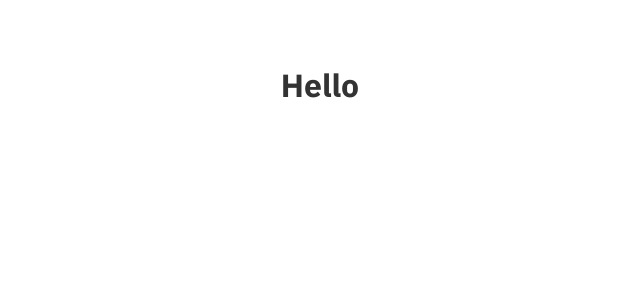
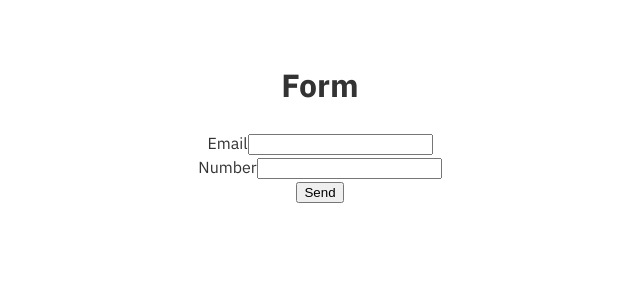
Before and after one commit to kumancev/3205-test-assignment, a React (Vite) app in the folder client/: page / in a window 1280 px wide. Shown: the top 300 px of the page, without its empty margins (320-960 px from the left). Built offline with nearby package versions, Linux system fonts and the light colour scheme.

Commit message:
add axios & init searchForm

```diff
--- a/client/package.json
+++ b/client/package.json
@@ -10,8 +10,10 @@
     "preview": "vite preview"
   },
   "dependencies": {
+    "axios": "^1.4.0",
     "react": "^18.2.0",
-    "react-dom": "^18.2.0"
+    "react-dom": "^18.2.0",
+    "react-hook-form": "^7.45.0"
   },
   "devDependencies": {
     "@types/react": "^18.0.37",
--- a/client/src/App.tsx
+++ b/client/src/App.tsx
@@ -1,9 +1,10 @@
 import './App.css'
+import SearchForm from './components/SearchForm/SearchForm'
 
 function App() {
   return (
     <>
-      <h1>Hello</h1>
+      <SearchForm />
     </>
   )
 }
--- /dev/null
+++ b/client/src/api/config.ts
@@ -0,0 +1,7 @@
+import axios from 'axios'
+
+const api = axios.create({
+  baseURL: 'http://127.0.0.1:3001',
+})
+
+export default api
--- /dev/null
+++ b/client/src/components/SearchForm/SearchForm.tsx
@@ -0,0 +1,88 @@
+import { useRef, useState } from 'react'
+import { useForm, SubmitHandler } from 'react-hook-form'
+import axios, { CancelTokenSource } from 'axios'
+import api from '../../api/config'
+
+type Inputs = {
+  email: string
+  number: string
+}
+
+function SearchForm() {
+  const {
+    register,
+    handleSubmit,
+    formState: { errors },
+    reset,
+  } = useForm<Inputs>()
+  const [isLoading, setIsLoading] = useState(false)
+  const [error, setError] = useState('')
+  const cancelTokenSource = useRef<CancelTokenSource | null>(null)
+
+  const onSubmit: SubmitHandler<Inputs> = async (data) => {
+    try {
+      setIsLoading(true)
+      setError('')
+
+      console.log(data)
+
+      if (cancelTokenSource.current) {
+        cancelTokenSource.current.cancel('Operation canceled by the user')
+      }
+
+      cancelTokenSource.current = axios.CancelToken.source()
+
+      const formattedData = {
+        ...data,
+        number: data.number ? data.number.replace(/-/g, '') : '',
+      }
+
+      const response = await api.post('/search', formattedData, {
+        cancelToken: cancelTokenSource.current.token,
+      })
+
+      console.log(response.data)
+
+      reset()
+    } catch (error) {
+      if (axios.isCancel(error)) {
+        console.log('Request canceled', error.message)
+      } else {
+        setError('An error occurred while sending data')
+      }
+    } finally {
+      setIsLoading(false)
+    }
+  }
+
+  return (
+    <>
+      <h1>Form</h1>
+      <form onSubmit={handleSubmit(onSubmit)}>
+        <div>
+          <label>Email</label>
+          <input {...register('email', { required: true })} />
+          {errors.email && <span>This field is required</span>}
+        </div>
+        <div>
+          <label>Number</label>
+          <input
+            {...register('number')}
+            onChange={(e) => {
+              const { value } = e.target
+              e.target.value = value
+                .replace(/\D/g, '')
+                .replace(/(\d{2})(?=\d)/g, '$1-')
+            }}
+          />
+        </div>
+        {error && <p>{error}</p>}
+        <button type="submit" disabled={isLoading}>
+          {isLoading ? 'Sending...' : 'Send'}
+        </button>
+      </form>
+    </>
+  )
+}
+
+export default SearchForm
```
Also changed, not shown: 1 other file (tests, documents, lock files or other folders).
